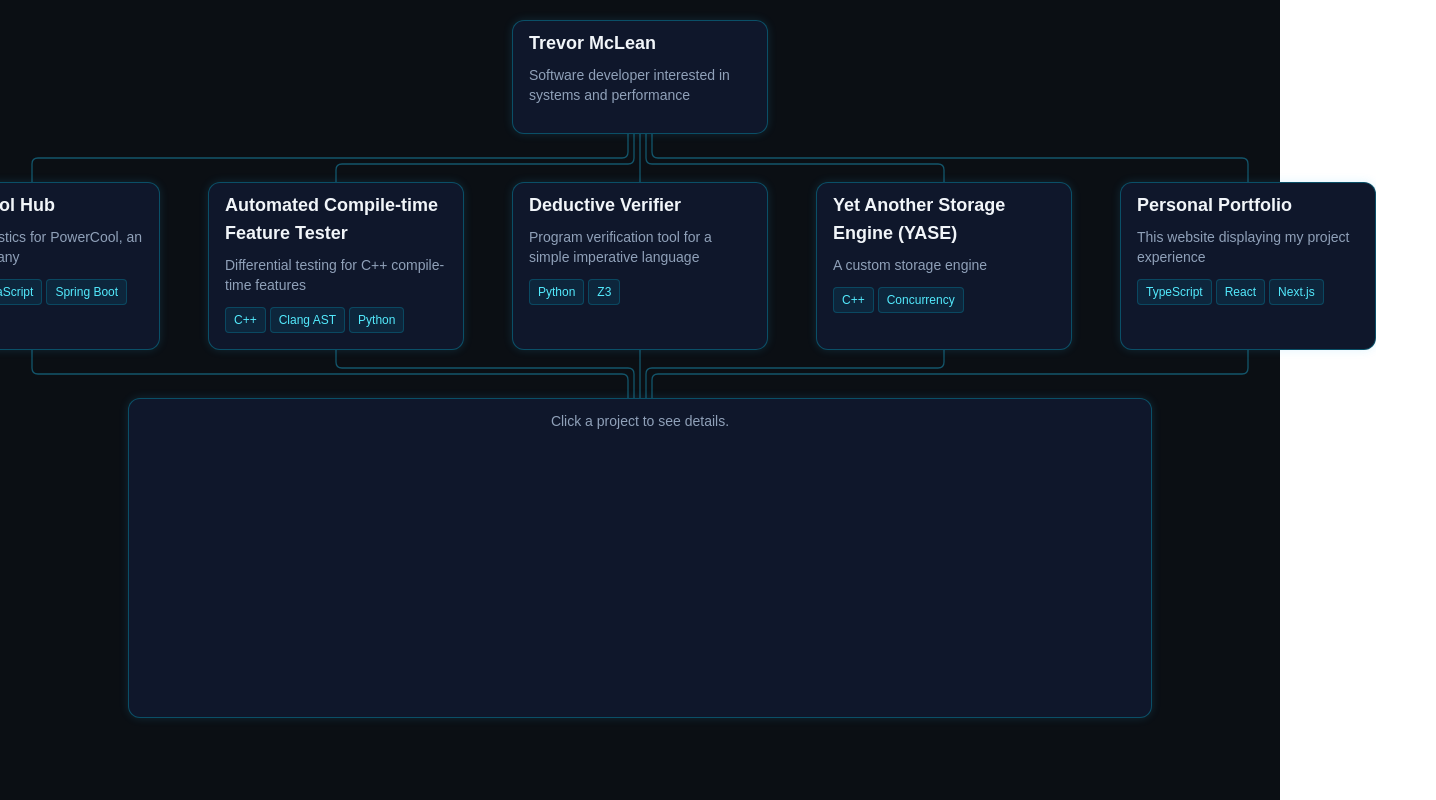
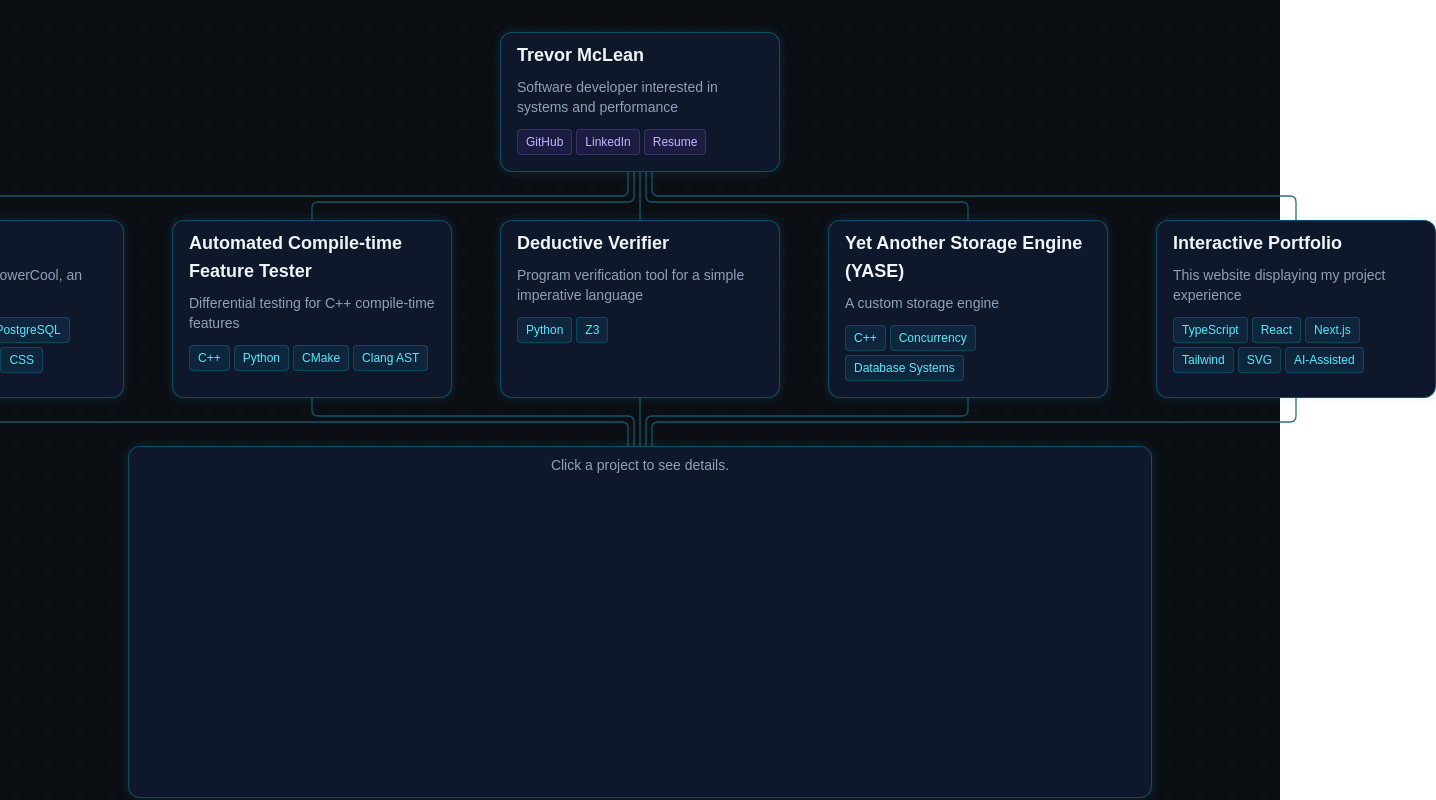
Before and after one commit to trevormclean/portfolio, a Next.js app: page / in a window 1280 px wide. Shown: the whole page, 1436 px wide, since content can reach past the window. Built offline with nearby package versions, Linux system fonts and the light colour scheme.

Commit message:
Filled out project details, improved visuals, and updated README

```diff
--- a/app/page.tsx
+++ b/app/page.tsx
@@ -2,7 +2,15 @@ import GraphLayout from "@/components/GraphLayout"
 
 export default function Home() {
   return (
-    <main className="min-h-screen bg-[#0b0f14] flex justify-center">
+    <main
+      className="min-h-screen flex justify-center"
+      style={{
+        backgroundColor: "#0b0f14",
+        backgroundImage: `radial-gradient(rgba(56,189,248,0.08) 1px, transparent 1px)`,
+        backgroundSize: "32px 32px",
+        backgroundPosition: "0px 11px",
+      }}
+    >
       <GraphLayout />
     </main>
   )
--- a/components/DetailPanel.tsx
+++ b/components/DetailPanel.tsx
@@ -1,6 +1,7 @@
 import { forwardRef } from "react"
 import { useEffect, useState } from "react"
 import { projectDetails } from "./ProjectDetails"
+import LinkChip from "./LinkChip"
 
 type Props = {
   selectedProjectId?: string
@@ -36,8 +37,8 @@ const DetailPanel = forwardRef<HTMLDivElement, Props>(
         relative
         w-full
         max-w-5xl
-        min-h-80
-        p-3
+        min-h-88
+        p-2
         rounded-xl
         border
         border-cyan-400/30
@@ -65,9 +66,18 @@ const DetailPanel = forwardRef<HTMLDivElement, Props>(
 
         {project && (
           <>
-            <h2 className="text-center text-xl font-semibold text-slate-200 mb-2">
-              {project.title}
-            </h2>
+            <div className="flex items-center justify-center relative mb-2">
+              <h2 className="text-xl font-semibold text-slate-200">
+                {project.title}
+              </h2>
+              {project.links && (
+                <div className="absolute right-0 flex gap-1">
+                  {project.links.map(link => (
+                    <LinkChip key={link.label} label={link.label} href={link.href} />
+                  ))}
+                </div>
+              )}
+            </div>
 
             <div className="border-t border-cyan-400/20 mb-3"></div>
 
--- a/components/EdgeLayer.tsx
+++ b/components/EdgeLayer.tsx
@@ -26,7 +26,7 @@ export default function EdgeLayer({ wires, selectedNodeId }: EdgeLayerProps) {
                   d={path} fill="none" strokeLinecap="butt" strokeLinejoin="round"
                   strokeWidth="8"
                   style={{
-                    stroke: sel ? "#38bdf8" : "#0e7490",
+                    stroke: sel ? "#38bdf8" : "#155e75",
                     opacity: sel ? 0.05 : 0,
                     transition: "opacity 200ms ease-out, stroke 200ms ease-out"
                   }}
@@ -35,7 +35,7 @@ export default function EdgeLayer({ wires, selectedNodeId }: EdgeLayerProps) {
                   d={path} fill="none" strokeLinecap="butt" strokeLinejoin="round"
                   strokeWidth="4"
                   style={{
-                    stroke: sel ? "#38bdf8" : "#0e7490",
+                    stroke: sel ? "#38bdf8" : "#155e75",
                     opacity: sel ? 0.2 : 0,
                     transition: "opacity 200ms ease-out, stroke 200ms ease-out"
                   }}
--- a/components/GraphLayout.tsx
+++ b/components/GraphLayout.tsx
@@ -1,4 +1,3 @@
-// GraphLayout.tsx  (replace the Edge type, computeEdges, edges state, and EdgeLayer usage)
 "use client"
 
 import { useEffect, useRef, useState } from "react"
@@ -11,6 +10,7 @@ type NodeData = {
   title: string
   description: string
   tags?: string[]
+  links?: {label: string, href: string}[]
   level: "root" | "project"
 }
 
@@ -20,19 +20,24 @@ const nodes: NodeData[] = [
     title: "Trevor McLean",
     description: "Software developer interested in systems and performance",
     level: "root",
+    links: [
+      { label: "GitHub", href: "https://github.com/trevormclean" },
+      { label: "LinkedIn", href: "https://www.linkedin.com/in/trevor-mclean/" },
+      { label: "Resume", href: "https://drive.google.com/file/d/19sdSUJINjx9bz5A0bwHy-YnB51KBh51_/view?usp=sharing" }
+    ]
   },
   {
     id: "powercool",
     title: "PowerCool Hub",
     description: "Handles logistics for PowerCool, an HVAC company",
-    tags: ["Java", "JavaScript", "Spring Boot"],
+    tags: ["Java", "JavaScript", "PostgreSQL", "Spring Boot", "HTML", "CSS"],
     level: "project",
   },
   {
     id: "compile-time-tester",
     title: "Automated Compile-time Feature Tester",
     description: "Differential testing for C++ compile-time features",
-    tags: ["C++", "Clang AST", "Python"],
+    tags: ["C++", "Python", "CMake", "Clang AST"],
     level: "project",
   },
   {
@@ -46,14 +51,14 @@ const nodes: NodeData[] = [
     id: "yase",
     title: "Yet Another Storage Engine (YASE)",
     description: "A custom storage engine",
-    tags: ["C++", "Concurrency"],
+    tags: ["C++", "Concurrency", "Database Systems"],
     level: "project",
   },
   {
     id: "portfolio",
-    title: "Personal Portfolio",
+    title: "Interactive Portfolio",
     description: "This website displaying my project experience",
-    tags: ["TypeScript", "React", "Next.js"],
+    tags: ["TypeScript", "React", "Next.js", "Tailwind", "SVG", "AI-Assisted"],
     level: "project",
   }
 ]
@@ -186,7 +191,7 @@ export default function GraphLayout() {
   return (
     <div
       ref={containerRef}
-      className="relative w-full flex flex-col items-center pt-5 gap-12"
+      className="relative w-full flex flex-col items-center pt-8 gap-12"
     >
       <EdgeLayer wires={wires} selectedNodeId={selectedProjectId} />
 
@@ -196,6 +201,7 @@ export default function GraphLayout() {
           title={rootNode.title}
           description={rootNode.description}
           tags={rootNode.tags}
+          links={rootNode.links}
         />
       )}
 
--- /dev/null
+++ b/components/LinkChip.tsx
@@ -0,0 +1,16 @@
+type LinkChipProps = {
+  label: string
+  href: string
+}
+export default function LinkChip({ label, href }: LinkChipProps) {
+  return (
+    <a
+      href={href}
+      target="_blank"
+      rel="noopener noreferrer"
+      className="text-xs px-2 py-1 rounded bg-violet-500/10 text-violet-300 border border-violet-400/20 hover:bg-violet-500/20 transition-colors duration-150"
+    >
+      {label}
+    </a>
+  )
+}
--- a/components/NodeCard.tsx
+++ b/components/NodeCard.tsx
@@ -1,5 +1,5 @@
-// NodeCard.tsx — remove hover classes, add selected prop
 import { forwardRef } from "react"
+import LinkChip from "./LinkChip"
 
 type NodeCardProps = {
   title: string
@@ -7,17 +7,19 @@ type NodeCardProps = {
   tags?: string[]
   onClick?: () => void
   selected?: boolean
+  links?: {label: string, href: string}[]
 }
 
 const NodeCard = forwardRef<HTMLDivElement, NodeCardProps>(
-({ title, description, tags = [], onClick, selected }, ref) => {
+({ title, description, tags = [], onClick, selected, links = []}, ref) => {
   return (
     <div
       ref={ref}
       onClick={onClick}
       className={`
-        relative w-64 px-4 pt-2 pb-4 rounded-xl border bg-slate-900 select-none
-        transition-all duration-200 ease-out cursor-pointer
+        relative w-70 px-4 pt-2 pb-4 rounded-xl border bg-slate-900 select-none
+        transition-all duration-200 ease-out
+        ${onClick ? "cursor-pointer" : "cursor-default"}
         ${selected
           ? "border-cyan-400 shadow-[0_0_18px_rgba(56,189,248,0.35)]"
           : "border-cyan-400/30 shadow-[0_0_10px_rgba(56,189,248,0.15)]"
@@ -32,7 +34,11 @@ const NodeCard = forwardRef<HTMLDivElement, NodeCardProps>(
             {tag}
           </span>
         ))}
+        {links.map(link => (
+          <LinkChip key={link.label} label={link.label} href={link.href} />
+        ))}
       </div>
+
     </div>
   )
 })
--- a/components/ProjectDetails.tsx
+++ b/components/ProjectDetails.tsx
@@ -5,54 +5,126 @@ export type ProjectDetail = {
   role: string[]
   challenges: string[]
   learned: string[]
+  links?: {label: string, href: string}[]
 }
 
 export const projectDetails: Record<string, ProjectDetail> = {
   "powercool": {
     id: "powercool",
     title: "PowerCool Hub",
-
     overview:
-      "PowerCool Hub is a full-stack web application designed to streamline job scheduling and logistics for an HVAC company.",
-
+      "PowerCool Hub is a full-stack web application built by a team of five to streamline job scheduling and logistics for an HVAC company.",
     role: [
       "Integrated PostgreSQL with the Spring Boot backend.",
       "Implemented secure authentication and role-based access control using server-side sessions.",
       "Developed an interactive scheduling calendar using JavaScript."
     ],
-
     challenges: [
-      "Synchronizing backend job data with the frontend calendar display.",
-      "Handling time-zone differences when displaying schedules."
+      "Time-zone differences between the host server and client browsers led to bugs that only occurred at certain times of the day.",
+      "Role-based access control required careful design, especially around caching, to ensure security without hindering usability."
     ],
-
     learned: [
       "Designing RESTful APIs for frontend interaction.",
-      "Implementing authentication and session management in Spring."
+      "Implementing authentication and session management in Spring.",
+      "Collaborating in an Agile environment while coordinating backend, frontend, and database components."
+    ],
+    links: [
+      { label: "GitHub", href: "https://github.com/rishabhxverma/PowerCoolHub" }
     ]
   },
 
   "compile-time-tester": {
     id: "compile-time-tester",
     title: "Automated Compile-time Feature Tester",
-
     overview:
-      "An automated differential testing pipeline that evaluates the robustness and runtime impact of C++ compile-time features across compilers.",
-
+      "An automated differential testing pipeline built by a team of four that evaluates the robustness and runtime impact of C++ compile-time features across compilers.",
     role: [
-      "Designed the architecture around Clang AST tooling.",
-      "Implemented the first compile-time feature inserter using `constinit`.",
+      "Designed the architecture around Clang AST tooling with CMake.",
+      "Implemented a well-documented `constinit` inserter to act as a reference for the team.",
       "Built Python scripts to analyze runtime performance data."
     ],
+    challenges: [
+      "Setting up Clang tooling and CMake integration was complex. There was even a bug in a Clang header I had to fix.",
+      "Runtime analysis of the features required balancing statistical rigor with pipeline efficiency."
+    ],
+    learned: [
+      "Working with compiler tooling and abstract syntax trees.",
+      "Designing extensible experimental pipelines.",
+      "Leading development by creating clear reference implementations and architecture for teammates to build on."
+    ],
+    links: [
+      { label: "GitHub", href: "https://github.com/trevormclean/csmith-compiletime" },
+      { label: "Report", href: "https://drive.google.com/file/d/10KRRJxM7OG4PYFETDYlCuBzQrRFujWFT/view"}
+    ]
+  },
 
+  "deductive-verifier": {
+    id: "deductive-verifier",
+    title: "Deductive Verifier",
+    overview:
+      "A deductive verifier built by a team of four for a simple custom imperative language with Hoare-style specifications, generating verification conditions using weakest-precondition reasoning and discharging them with the Z3 SMT solver.",
+    role: [
+      "Designed the verifier architecture and defined the custom verification language.",
+      "Implemented a Python lexer and recursive-descent parser to translate programs into an abstract syntax tree (AST).",
+      "Developed an AST structure enabling recursive traversal and weakest-precondition reasoning."
+    ],
     challenges: [
-      "Understanding and safely modifying code using Clang AST tooling.",
-      "Designing a modular testing pipeline for future feature support."
+      "Understanding how to parse programs into an AST representation."
     ],
+    learned: [
+      "Applying formal methods to software verification.",
+      "Designing modular and extensible Python components.",
+      "The elegance and power of recursive-descent parsing."
+    ],
+    links: [
+      { label: "GitHub", href: "https://github.com/trevormclean/deductive-verifier" },
+      { label: "Report", href: "https://drive.google.com/file/d/10baEGJFyC6nLIAALYjDP2c-fD_4dPAW3/view" }
+    ]
+  },
 
+  "yase": {
+    id: "yase",
+    title: "Custom Database Storage Engine (YASE)",
+    overview:
+      "A database storage engine built in C++ that supports page-based storage, buffer management, indexing, and concurrent access to records.",
+    role: [
+      "Implemented core storage components including page-based file abstractions and record storage structures.",
+      "Developed a buffer manager supporting page pinning, eviction (LRU), and mapping between pages and buffer frames.",
+      "Implemented a disk-backed concurrent skip list index for efficient record lookup."
+    ],
+    challenges: [
+      "Designing the buffer manager to safely support concurrent page access while maintaining correct eviction and pinning behavior.",
+      "Coordinating concurrency across tables, pages, and shared metadata without introducing excessive locking."
+    ],
     learned: [
-      "Working with Clang compiler tooling and AST transformations.",
-      "Designing extensible experimental pipelines."
+      "How database storage engines manage pages, records, and directory metadata on disk.",
+      "Designing concurrent systems using mutexes and fine-grained latching.",
+      "Implementing indexing structures that persist to disk."
+    ]
+  },
+
+  "portfolio": {
+    id: "portfolio",
+    title: "Interactive Portfolio",
+    overview:
+      "A personal developer portfolio featuring an interactive graph-based interface for exploring projects and their technical details.",
+    role: [
+      "Designed and implemented a graph-based UI in React and TypeScript for visualizing project relationships.",
+      "Implemented SVG-based wire routing to visually connect nodes while maintaining clean layout spacing.",
+      "Used AI-assisted development to rapidly prototype UI components and iterate on layout logic."
+    ],
+    challenges: [
+      "Designing edge routing logic that dynamically adjusts wire paths based on node positions while avoiding visual overlap."
+    ],
+    learned: [
+      "Effectively integrating AI tools into the development workflow.",
+      "Structuring a React application with modular, reusable UI components.",
+      "Building dynamic SVG visualizations and layout logic."
+    ],
+    links: [
+      { label: "GitHub", href: "https://github.com/trevormclean/portfolio" }
     ]
   }
+
+
 }
```
Also changed, not shown: 1 other file (tests, documents, lock files or other folders).
